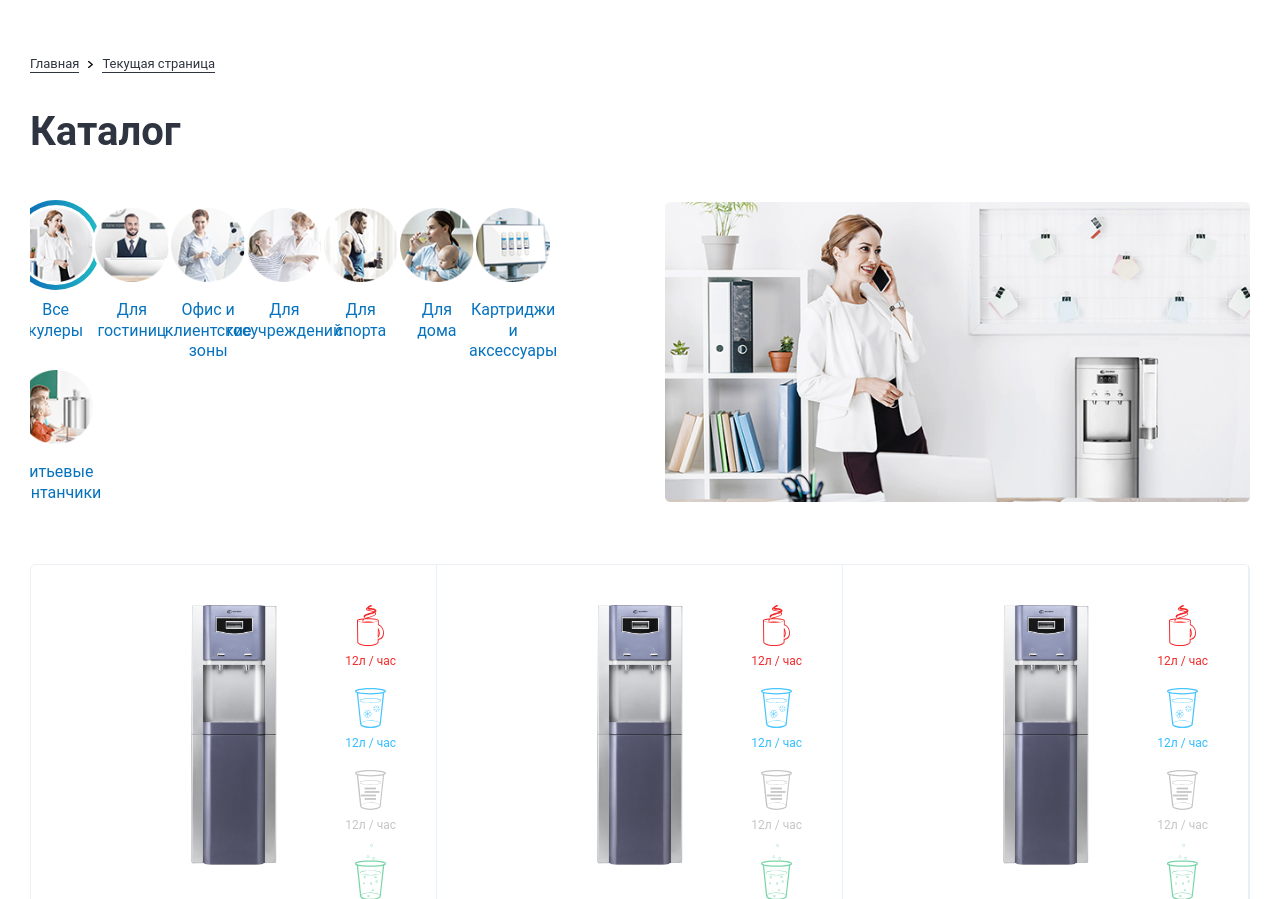
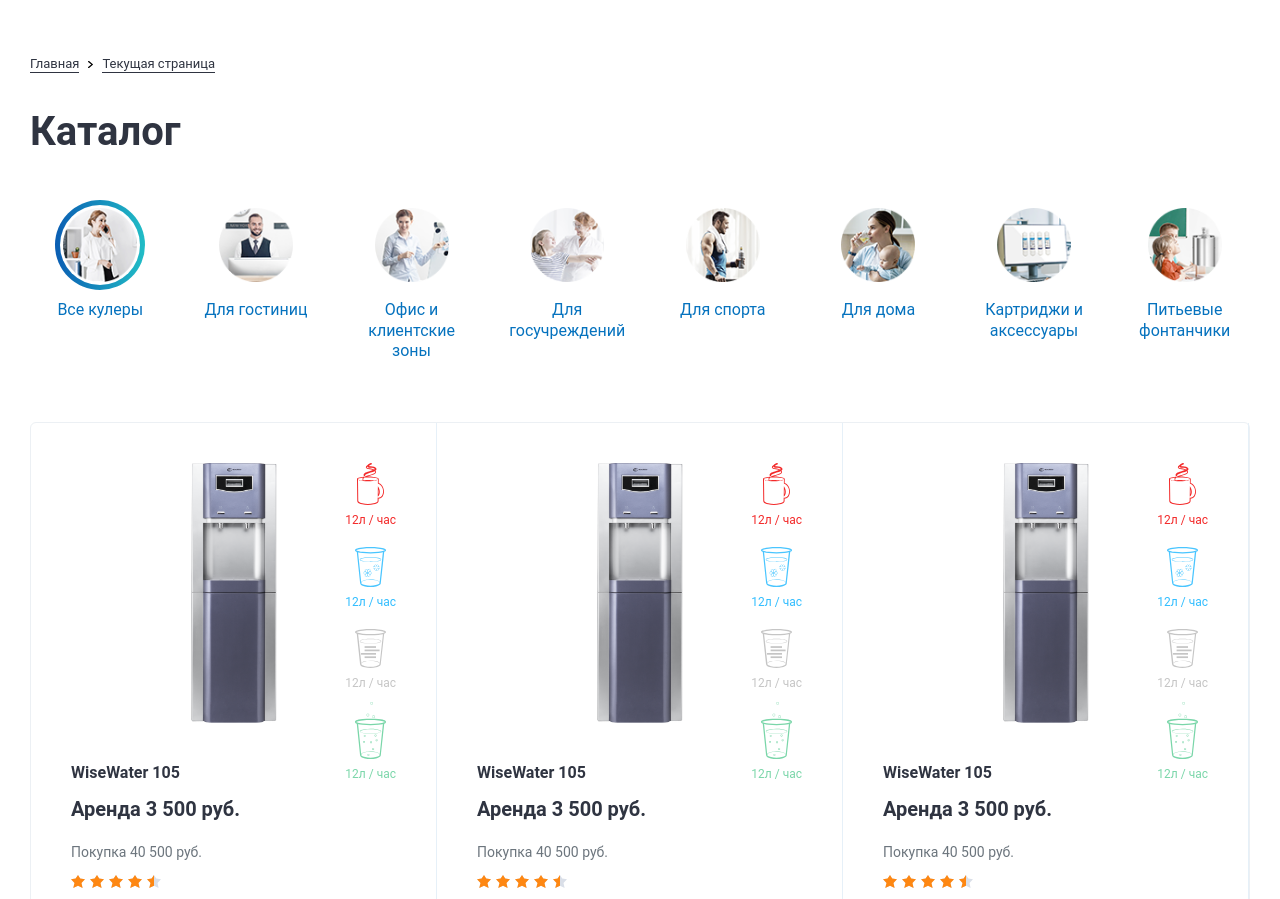
Before and after one commit to Yurobas/wwkulery, a Node project: template src/pages/index/index.pug in a window 1280 px wide. Shown: the part 207-1106 px from the top of the page. Run offline with Node 20 templates, Linux system fonts and the light colour scheme; the template is opened without the code that fills it, so the values that code supplies are empty; style sheets or scripts are compiled from the project's sources.

Commit message:
изменил кружки в каталоге

```diff
--- a/src/components/directory-links/directory-links.scss
+++ b/src/components/directory-links/directory-links.scss
@@ -1,17 +1,15 @@
 .directory__links {
     &-list {
-        display: flex;
-        flex-wrap: wrap;
-        justify-content: flex-start;
-        @media (max-width: $notebook) {
-            flex-wrap: nowrap;
-            justify-content: space-between;
-        }
     }
     &-item {
-        width: calc(100% / 4);
+        width: calc(100% / 8);
+        padding-left: 10px;
+        &:last-child {
+            padding-left: 0px;
+        }
         @media (max-width: $notebook) {
             width: 100%;
+            padding: 0px;
         }
     }
     &-slider {
--- a/src/pages/catalog/catalog.pug
+++ b/src/pages/catalog/catalog.pug
@@ -153,9 +153,9 @@
                         </div>
                     </div>
                 </div>
-                <div class="catalog__top-left">
-                    <img class="catalog__top-bg" src="../../images/pages/catalog/top-bg.png" alt="Фотография девушки">
-                </div>
+                //- <div class="catalog__top-left">
+                //-     <img class="catalog__top-bg" src="../../images/pages/catalog/top-bg.png" alt="Фотография девушки">
+                //- </div>
             </div>
         </div>
         <div class="catalog__products">
--- a/src/pages/catalog/catalog.scss
+++ b/src/pages/catalog/catalog.scss
@@ -3,32 +3,29 @@
     }
     &__top {
         &-wrapper {
-            display: flex;
-            justify-content: space-between;
-            align-items: center;
             margin: 0px 0px 60px 0px;
         }
         &-bg {
         }
-        &-left,
-        &-right {
-            width: calc(100% / 2);
-            @media (max-width: $notebook) {
-                width: 100%;
-            }
-        }
-        &-left {
-            margin-left: 25px;
-            @media (max-width: $notebook) {
-                display: none;
-            }
-        }
-        &-right {
-            margin-right: 25px;
-            @media (max-width: $notebook) {
-                margin-right: 0px;
-            }
-        }
+        // &-left,
+        // &-right {
+        //     width: calc(100% / 2);
+        //     @media (max-width: $notebook) {
+        //         width: 100%;
+        //     }
+        // }
+        // &-left {
+        //     margin-left: 25px;
+        //     @media (max-width: $notebook) {
+        //         display: none;
+        //     }
+        // }
+        // &-right {
+        //     margin-right: 25px;
+        //     @media (max-width: $notebook) {
+        //         margin-right: 0px;
+        //     }
+        // }
     }
 
     &__products {
```
Also changed, not shown: 3 other files.
